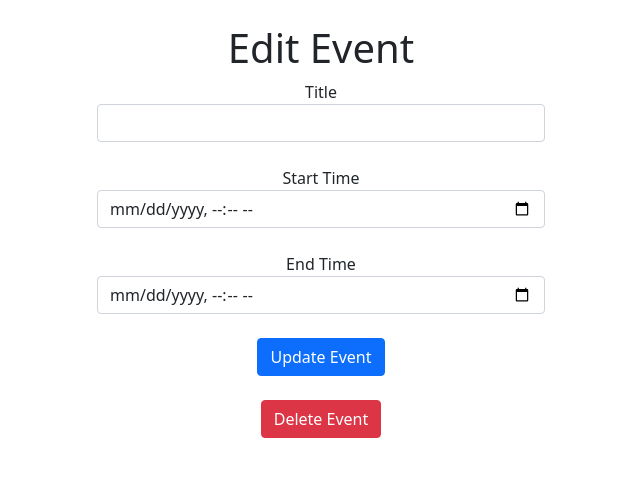
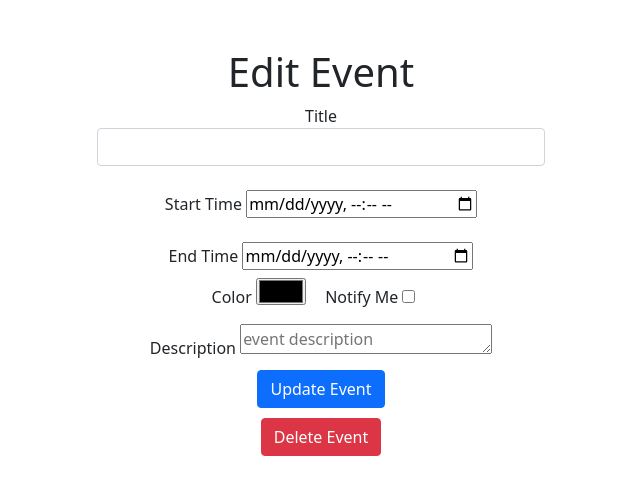
Before and after one commit to matt-wilky/Hello_flask, a Flask app: template templates/edit_event.html in a window 1280 px wide. Shown: the top 495 px of the page, without its empty margins (319-959 px from the left). Run offline with Flask 3, Linux system fonts and the light colour scheme; the template is opened without the code that fills it, so the values that code supplies are empty.

Commit message:
Add color, notify, and description faces

```diff
--- a/templates/edit_event.html
+++ b/templates/edit_event.html
@@ -9,12 +9,13 @@
     <link href="https://cdn.jsdelivr.net/npm/bootstrap@5.1.3/dist/css/bootstrap.min.css" rel="stylesheet"
         integrity="sha384-1BmE4kWBq78iYhFldvKuhfTAU6auU8tT94WrHftjDbrCEXSU1oBoqyl2QvZ6jIW3"
         crossorigin="anonymous">
+
 </head>
 
 <body>
     <center>
         <div style="width:35%">
-            <br>
+            <br><br>
         <h1>Edit Event</h1>
         <form action="/edit_event/{{ event.id }}" method="post">
             <label for="title">Title</label>
@@ -22,18 +23,26 @@
             <br>
             <label for="start_time">Start Time</label>
             <input type="datetime-local" id="start_time" name="start_time"
-                value="{{ event.start_time.strftime('%Y-%m-%dT%H:%M') }}" class="form-control" required>
-            <br>
+                value="{{ event.start_time.strftime('%Y-%m-%dT%H:%M') }}" required>
+            <br><br>
             <label for="end_time">End Time</label>
             <input type="datetime-local" id="end_time" name="end_time"
-                value="{{ event.end_time.strftime('%Y-%m-%dT%H:%M') }}" class="form-control" required>
+                value="{{ event.end_time.strftime('%Y-%m-%dT%H:%M') }}" required>
             <br>
-            <button type="submit" class="btn btn-primary">Update Event</button> <!-- Bootstrap button -->
+                <label for="end_time" class="form-label">Color </label>
+                <input type="color" id="color" name="color" default:"black"></input>
+                <label class="switch" style="margin:15px">Notify Me
+                    <input type="checkbox">
+                </label>
+            <br>
+                <label for="Name" style="text-align:top">Description </label>
+                <textarea id="freeform" name="freeform" rows="1" cols="25" placeholder="event description"></textarea>
+            <br>
+            <button type="submit" class="btn btn-primary" style="margin:10px">Update Event</button> <!-- Bootstrap button -->
         </form>
-        <br>
         <form action="/delete_event/{{ event.id }}" method="post">
             <button type="submit" class="btn btn-danger">Delete Event</button> <!-- Bootstrap button -->
-        </form>
+            </form>
         </div>
     </center>
 </body>
```
Also changed, not shown: templates/add_event.html (+17 -6 lines).
